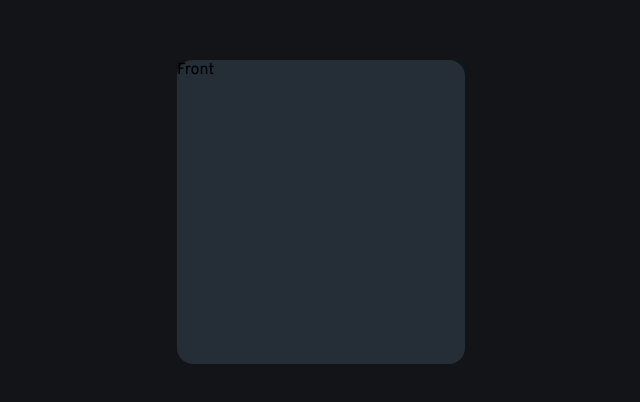
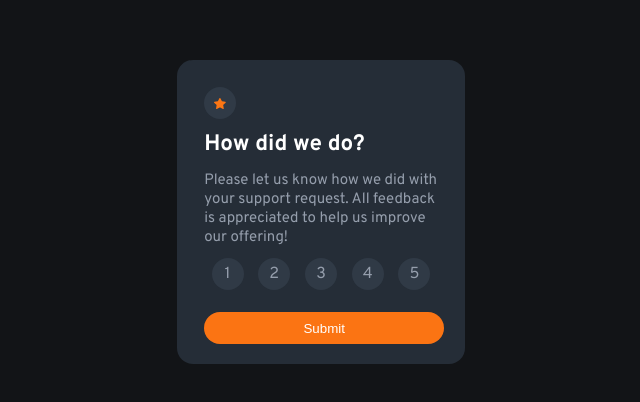
Before and after one commit to sadatyussuf/react-mini-projects, a React (Create React App) app in the folder interactive-rating/: page / in a window 1280 px wide. Shown: the part 188-590 px from the top of the page, without its empty margins (319-959 px from the left). Built offline with nearby package versions, Linux system fonts and the light colour scheme; the HTML template or start-up script is replaced by a standard one.

Commit message:
completed the html for the Front Component

```diff
--- a/interactive-rating/src/components/Front.js
+++ b/interactive-rating/src/components/Front.js
@@ -1,8 +1,34 @@
 import React from 'react'
+import star from '../images/icon-star.svg'
 
 const Front = () => {
     return (
-        <div>Front</div>
+        <div className='front-container'>
+            <div className='star'>
+                <span>
+                    <img src={star} alt="star" />
+                </span>
+            </div>
+            <div className='title'>
+                <h1>How did we do?</h1>
+            </div>
+            <div className='paragraph'>
+                <p>
+                    Please let us know how we did with your support request. All feedback is appreciated
+                    to help us improve our offering!
+                </p>
+            </div>
+            <div className='numbers'>
+                <li>1</li>
+                <li>2</li>
+                <li>3</li>
+                <li>4</li>
+                <li>5</li>
+            </div>
+
+            <button type='submit' className='submit-btn'>submit</button>
+
+        </div>
     )
 }
 
```
